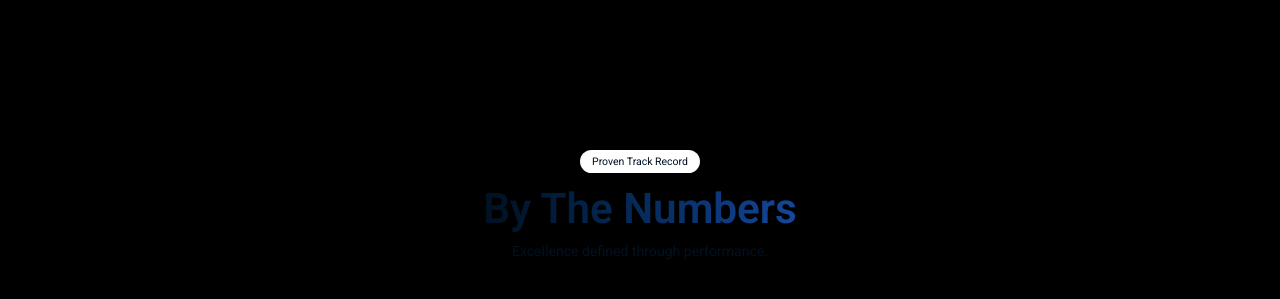
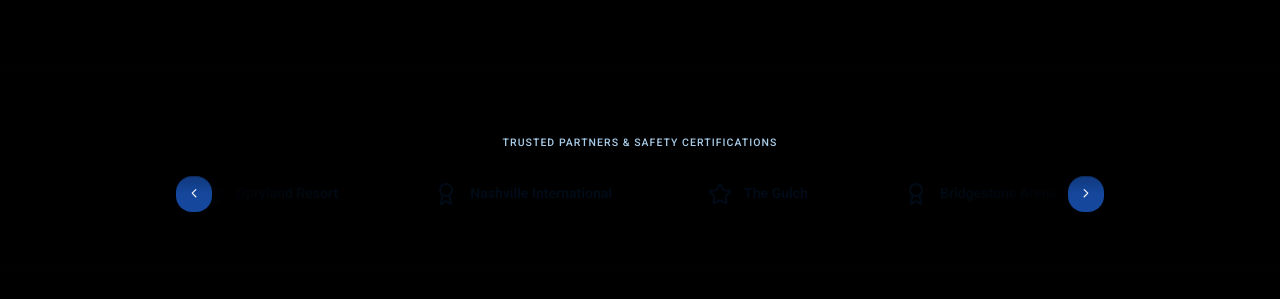
Before and after one commit to dmytro-webild/9c69200e-8b31-4134-bad5-29731a5e0010, a React (Vite) app: page / in a window 1280 px wide. Shown: the part 810-1109 px from the top of the page. Built offline with nearby package versions, Linux system fonts and the light colour scheme; grey boxes are pictures that could not be loaded; a web font is replaced by a local one.

Commit message:
Bob AI: Added partner logos and safety certifications below hero

```diff
--- a/src/pages/HomePage.tsx
+++ b/src/pages/HomePage.tsx
@@ -8,10 +8,12 @@ import FleetGallerySection from './HomePage/sections/FleetGallery';
 import PricingSection from './HomePage/sections/Pricing';
 
 
-import LeadCaptureSection from './HomePage/sections/LeadCapture';export default function HomePage(): React.JSX.Element {
+import LeadCaptureSection from './HomePage/sections/LeadCapture';
+import PartnersSection from './HomePage/sections/Partners';export default function HomePage(): React.JSX.Element {
   return (
     <>
       <HeroSection />
+      <PartnersSection />
       <MetricsSection />
       <SocialProofSection />
       <TestimonialsSection />
--- /dev/null
+++ b/src/pages/HomePage/sections/Partners.tsx
@@ -0,0 +1,40 @@
+import LoopCarousel from '@/components/ui/LoopCarousel';
+import ScrollReveal from '@/components/ui/ScrollReveal';
+import { ShieldCheck, Award, Star } from 'lucide-react';
+
+export default function PartnersSection() {
+  return (
+    <div data-webild-section="partners" id="partners" className="relative w-full py-12 bg-background border-y border-foreground/10 z-10 min-h-[200px] flex items-center">
+      <div className="w-content-width mx-auto">
+        <ScrollReveal variant="fade">
+          <p className="text-center text-sm font-medium text-accent mb-8 uppercase tracking-widest">
+            Trusted Partners & Safety Certifications
+          </p>
+          <LoopCarousel>
+            <div className="flex items-center gap-12 md:gap-24 px-6">
+              {[
+                { name: "Opryland Resort", icon: Star },
+                { name: "Nashville International", icon: Award },
+                { name: "The Gulch", icon: Star },
+                { name: "Bridgestone Arena", icon: Award },
+                { name: "Music Row", icon: Star },
+                { name: "Fully Insured & Licensed", icon: ShieldCheck },
+                { name: "5-Star Safety Rated", icon: ShieldCheck },
+              ].map((partner, idx) => {
+                const Icon = partner.icon;
+                return (
+                  <div key={idx} className="flex items-center gap-3 opacity-70 hover:opacity-100 transition-opacity">
+                    <Icon className="w-6 h-6 text-foreground" />
+                    <span className="text-xl font-semibold text-foreground whitespace-nowrap">
+                      {partner.name}
+                    </span>
+                  </div>
+                );
+              })}
+            </div>
+          </LoopCarousel>
+        </ScrollReveal>
+      </div>
+    </div>
+  );
+}
```
